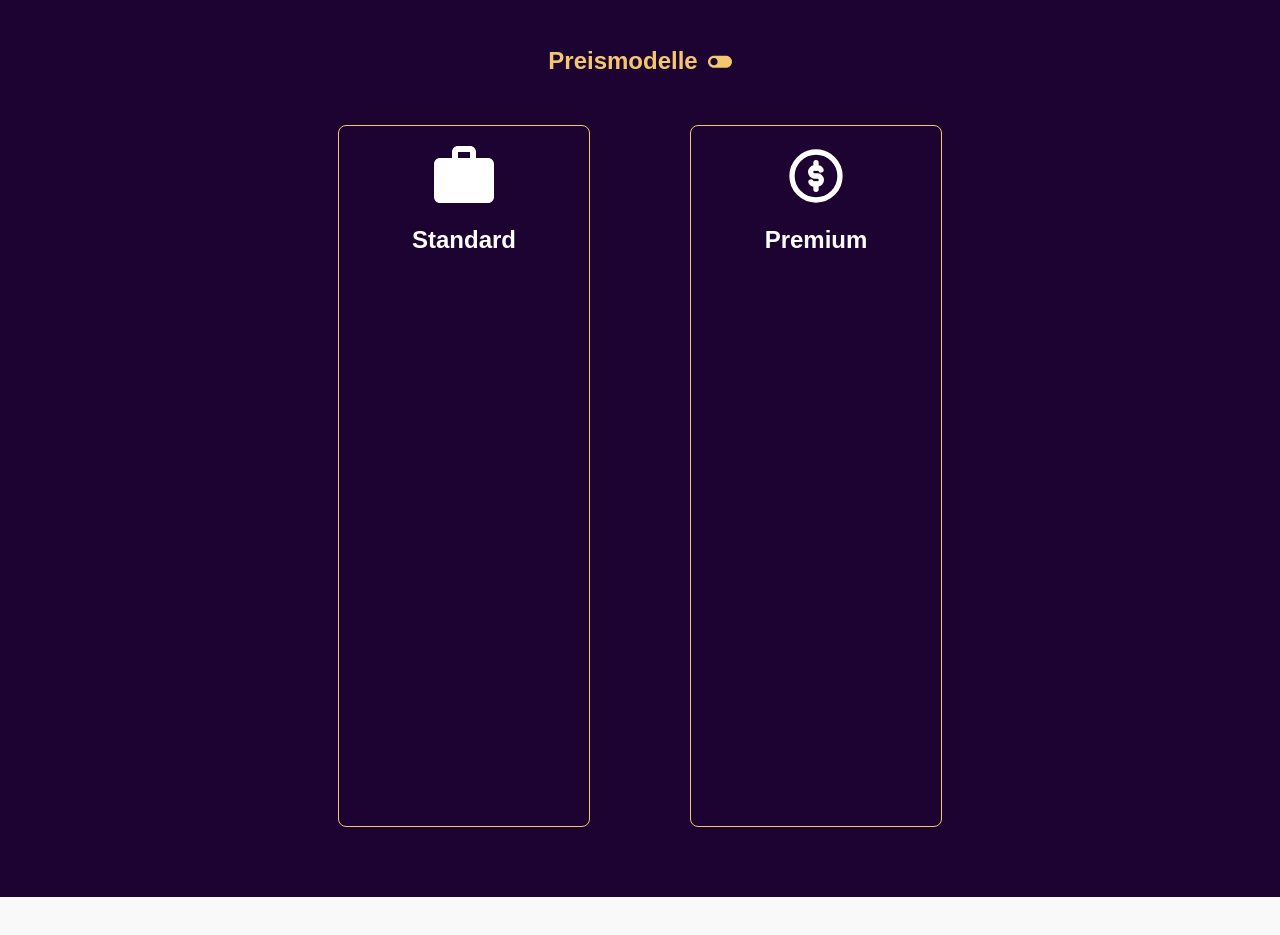
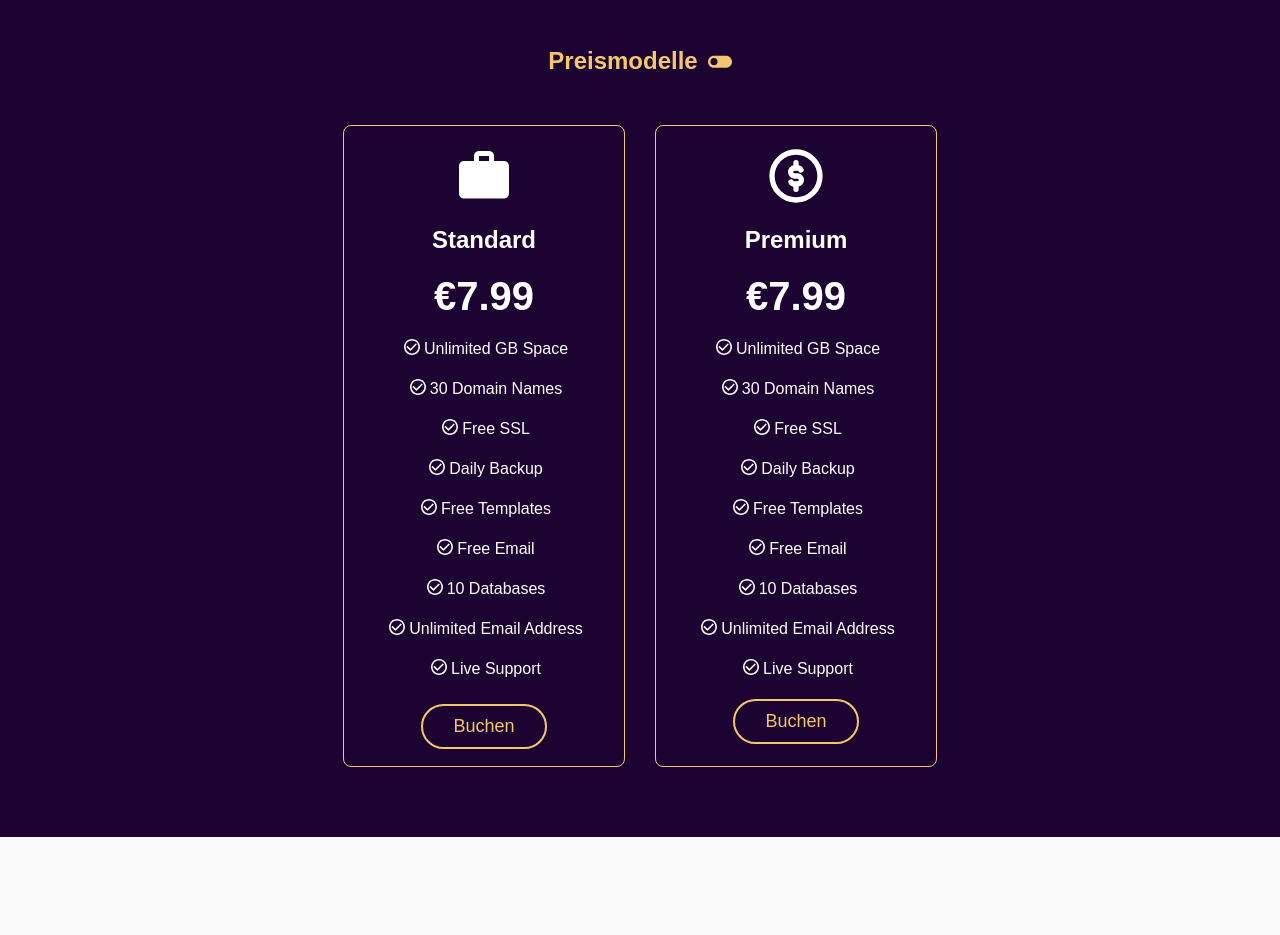
Before and after one commit to RalfHof/nextjs-boilerplate, a Next.js app: page /info in a window 1280 px wide. Shown: the part 1880-2815 px from the top of the page. Built offline with nearby package versions, Linux system fonts and the light colour scheme.

Commit message:
New Features

```diff
--- a/src/components/pricing/page.tsx
+++ b/src/components/pricing/page.tsx
@@ -5,13 +5,22 @@ import { TbPremiumRights } from "react-icons/tb";
 import WorkIcon from '@mui/icons-material/Work';
 import ToggleOnIcon from '@mui/icons-material/ToggleOn';
 import ToggleOffIcon from '@mui/icons-material/ToggleOff';
+import CheckCircleOutlineIcon from '@mui/icons-material/CheckCircleOutline';
 
 export default function PricingPage() {
     const [isToggleOn, setIsToggleOn] = useState(true);
 
+    const ContentArrayStandard = [{ Content: "Unlimited GB Space" }, { Content: "30 Domain Names" }, { Content: "Free SSL" }, { Content: "Daily Backup" }, { Content: "Free Templates" }, { Content: "Free Email" }, { Content: "10 Databases" }, { Content: "Unlimited Email Address" }, { Content: "Live Support" }]
+
+    const ContentArrayPremium = [{ Content: "Unlimited GB Space" }, { Content: "30 Domain Names" }, { Content: "Free SSL" }, { Content: "Daily Backup" }, { Content: "Free Templates" }, { Content: "Free Email" }, { Content: "10 Databases" }, { Content: "Unlimited Email Address" }, { Content: "Live Support" }]
+
+
     const handleToggle = () => {
         setIsToggleOn(!isToggleOn);
     };
+
+    const Standardprice = isToggleOn ? "€7.99" : "€4.99";
+    const Premiumprice = isToggleOn ? "€7.99" : "€4.99";
 
     return (
         <>
@@ -20,7 +29,16 @@ export default function PricingPage() {
                     <h1 style={{ color: "#f2c76e" }}>
                         Preismodelle
                         <button
-                            style={{ cursor: "pointer", backgroundColor: "inherit", border: "none", color: "#f2c76e", padding: "0", scale: "1.2", paddingTop: "50px", marginLeft: "10px" }}
+                            style={{
+                                cursor: "pointer",
+                                backgroundColor: "inherit",
+                                border: "none",
+                                color: "#f2c76e",
+                                padding: "0",
+                                scale: "1.2",
+                                paddingTop: "50px",
+                                marginLeft: "10px",
+                            }}
                             onClick={handleToggle}
                         >
                             {isToggleOn ? <ToggleOffIcon /> : <ToggleOnIcon style={{ color: "green" }} />}
@@ -35,28 +53,84 @@ export default function PricingPage() {
                         alignItems: "center",
                         width: "100%",
                         height: "100%",
-                        gap: "100px",
+                        gap: "30px",
                         marginTop: "50px",
                         flexWrap: "wrap",
                     }}
                 >
                     {/* Standard Plan */}
-                    <div style={{ height: "700px", width: "250px", border: "1px solid #f2c76e", borderRadius: "8px", marginBottom: "20px" }}>
-                        <div style={{ width: "100%", height: "100px", display: "flex", alignItems: "center", justifyContent: "center" }}>
-                            <WorkIcon style={{ scale: "3" }} />
+                    <div
+                        id='ContainerStandard'
+                        style={{
+                            height: "640px",
+                            width: "280px",
+                            border: "1px solid #f2c76e",
+                            borderRadius: "8px",
+                            marginBottom: "20px",
+                        }}
+                    >
+                        <div
+                            style={{
+                                width: "100%",
+                                height: "100px",
+                                display: "flex",
+                                alignItems: "center",
+                                justifyContent: "center",
+                            }}
+                        >
+                            <WorkIcon style={{ scale: "2.5" }} />
                         </div>
                         <div style={{ width: "100%", textAlign: "center" }}>
                             <h1 style={{ margin: "0" }}>Standard</h1>
                         </div>
+                        <div style={{ textAlign: "center" }}>
+                            <h4 style={{ fontSize: "40px", margin: "20px" }}>{Standardprice}</h4>
+                        </div>
+
+                        {ContentArrayStandard.map((ContentStandard) => (
+                            <div style={{ display: "flex", alignItems: "center", justifyContent: "center", flexDirection: "column" }} key={ContentStandard.Content}><p style={{ width: "100%", textAlign: "center", position: "relative", top: "-15px", margin: "6px" }}><CheckCircleOutlineIcon style={{ position: "relative", top: "5px", scale: "0.8" }} />{ContentStandard.Content}</p></div>
+                        ))}
+
+                        <div style={{ display: "flex", justifyContent: "center", alignItems: "center", marginTop: "5px" }}>
+                            <button style={{ cursor: "pointer", fontSize: "18px", borderRadius: "30px", border: "2px solid #f2c76e", color: "#f2c76e", padding: "10px 30px", backgroundColor: "inherit" }}>Buchen</button>
+                        </div>
                     </div>
 
                     {/* Premium Plan */}
-                    <div style={{ height: "700px", width: "250px", border: "1px solid #f2c76e", borderRadius: "8px", marginBottom: "20px" }}>
-                        <div style={{ width: "100%", height: "100px", display: "flex", alignItems: "center", justifyContent: "center" }}>
+                    <div
+                        id='ContainerPremium'
+                        style={{
+                            height: "640px",
+                            width: "280px",
+                            border: "1px solid #f2c76e",
+                            borderRadius: "8px",
+                            marginBottom: "20px",
+                        }}
+                    >
+                        <div
+                            style={{
+                                width: "100%",
+                                height: "100px",
+                                display: "flex",
+                                alignItems: "center",
+                                justifyContent: "center",
+                            }}
+                        >
                             <TbPremiumRights style={{ scale: "4" }} />
                         </div>
                         <div style={{ width: "100%", textAlign: "center" }}>
                             <h1 style={{ margin: "0" }}>Premium</h1>
+                        </div>
+                        <div style={{ textAlign: "center" }}>
+                            <h4 style={{ fontSize: "40px", margin: "20px" }}>{Premiumprice}</h4>
+                        </div>
+
+                        {ContentArrayPremium.map((ContentPremium) => (
+                            <div style={{ display: "flex", alignItems: "center", justifyContent: "center", flexDirection: "column" }} key={ContentPremium.Content}><p style={{ width: "100%", textAlign: "center", position: "relative", top: "-15px", margin: "6px" }}><CheckCircleOutlineIcon style={{ position: "relative", top: "5px", scale: "0.8" }} />{ContentPremium.Content}</p></div>
+
+                        ))}
+                        <div style={{ display: "flex", justifyContent: "center", alignItems: "center", marginTop: "0px", }}>
+                            <button style={{ cursor: "pointer", fontSize: "18px", borderRadius: "30px", border: "2px solid #f2c76e", color: "#f2c76e", padding: "10px 30px", backgroundColor: "inherit" }}>Buchen</button>
                         </div>
                     </div>
                 </div>
--- a/src/globals.css
+++ b/src/globals.css
@@ -736,3 +736,24 @@ a:hover {
     font-size: 1rem;
   }
 }
+
+/* -------------------------------- */
+
+
+#ContainerStandard {
+  transition: scale 0.5s ease;
+}
+
+#ContainerStandard:hover {
+  scale: 1.1;
+}
+
+
+#ContainerPremium {
+  transition: scale 0.5s ease;
+
+}
+
+#ContainerPremium:hover {
+  scale: 1.1;
+}
```
